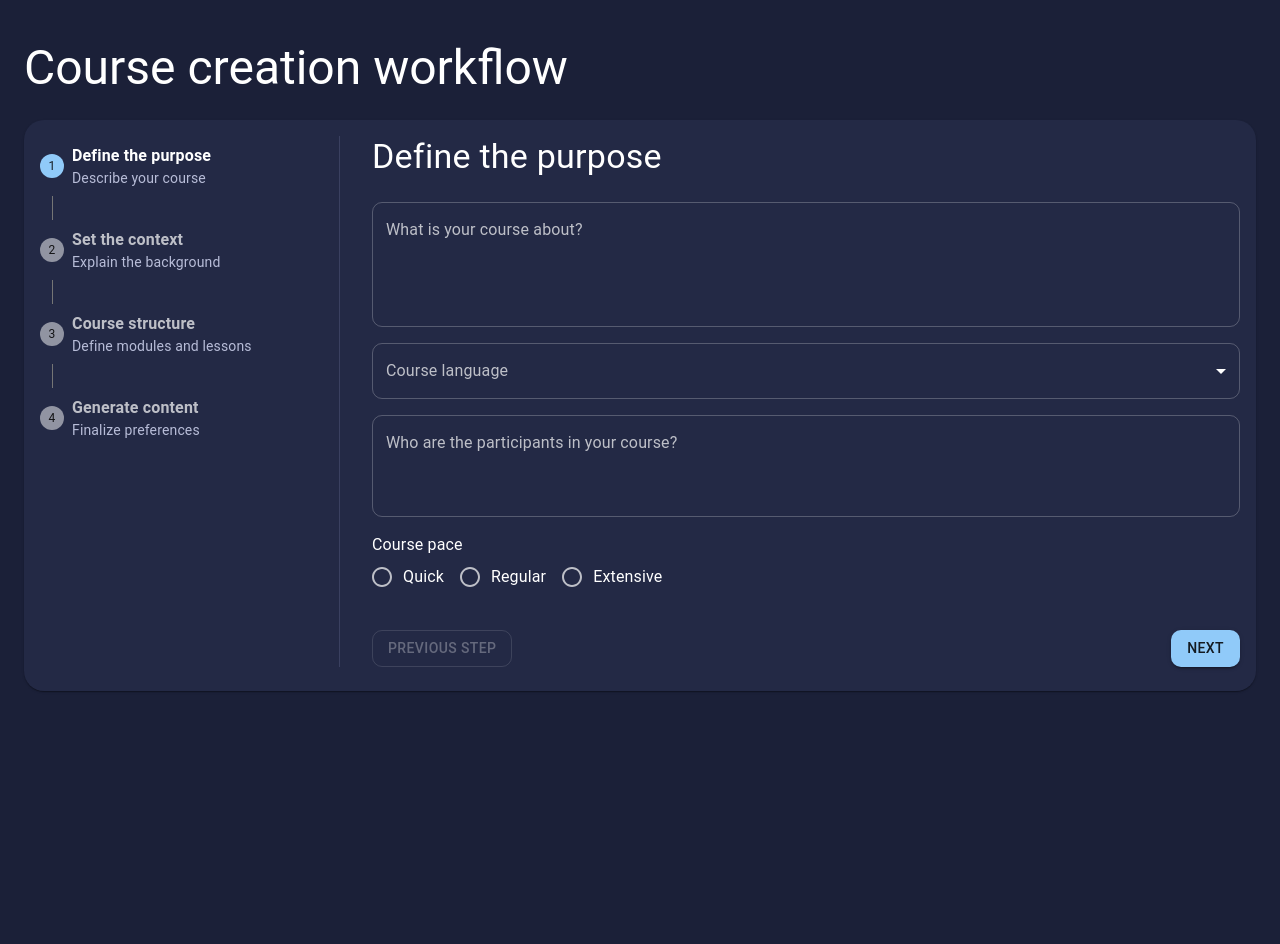
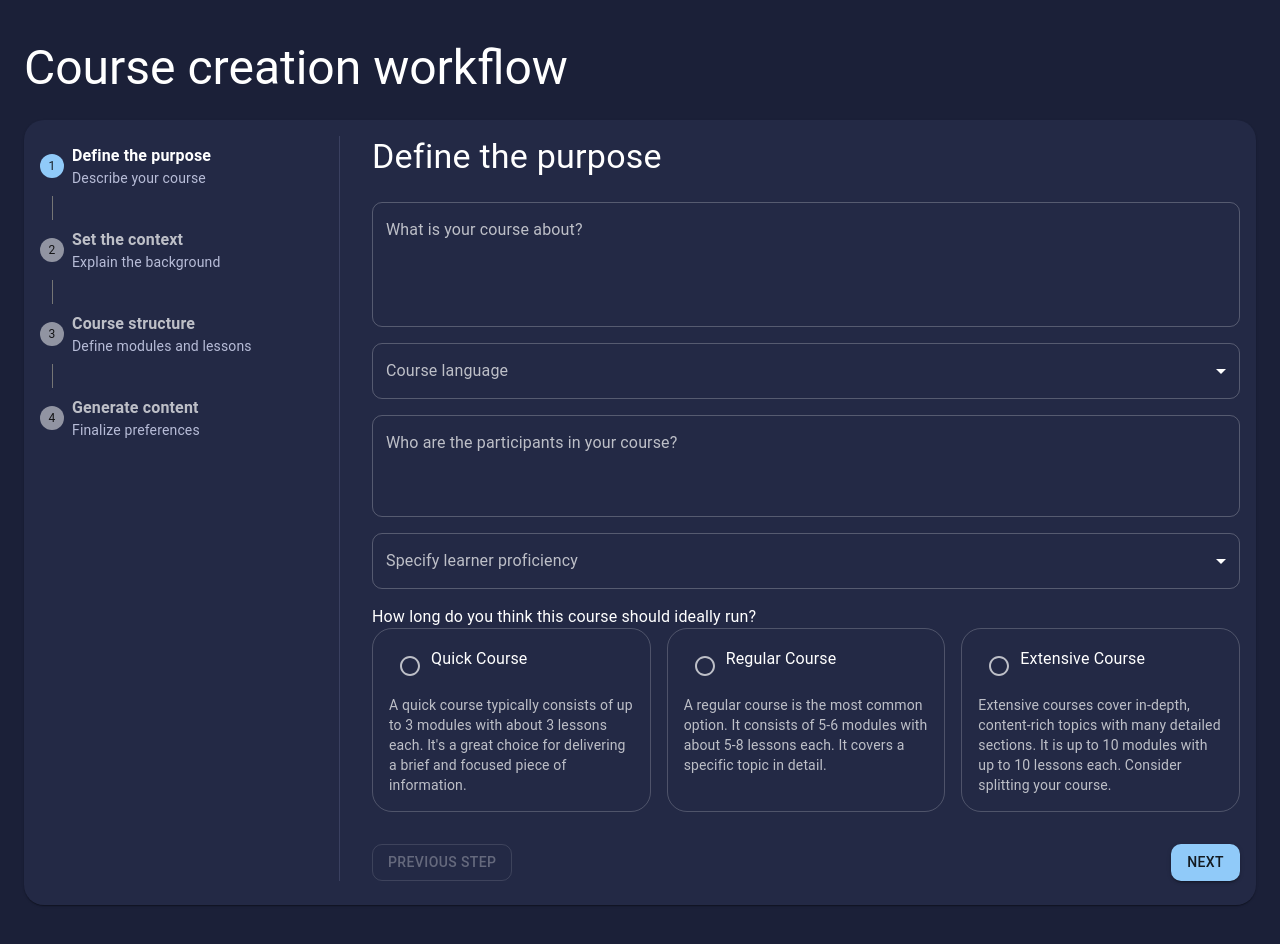
Before and after one commit to knlju/ai-course-creation, a Next.js app: page / in a window 1280 px wide. Before the commit the page ends 800 px from the top, so only its background shows below. Built offline with nearby package versions, Linux system fonts and the light colour scheme.

Commit message:
Fix step 1 proficiency and duration wiring across form and AI prompts

```diff
--- a/pages/api/ai/structures.ts
+++ b/pages/api/ai/structures.ts
@@ -26,6 +26,8 @@ const requestSchema = z.object({
   courseTopic: z.string().default(''),
   language: z.string().default('English'),
   audience: z.string().default(''),
+  learnerProficiency: z.enum(['entry', 'intermediate', 'advanced']).default('entry'),
+  courseDuration: z.enum(['quick', 'regular', 'extensive']).default('regular'),
   learningGoal: z.string().default(''),
   courseTitle: z.string().default(''),
 });
--- a/pages/api/ai/suggestions.ts
+++ b/pages/api/ai/suggestions.ts
@@ -11,6 +11,8 @@ const requestSchema = z.object({
   courseTopic: z.string().default(''),
   language: z.string().default('English'),
   audience: z.string().default(''),
+  learnerProficiency: z.enum(['entry', 'intermediate', 'advanced']).default('entry'),
+  courseDuration: z.enum(['quick', 'regular', 'extensive']).default('regular'),
   learningGoal: z.string().default(''),
   courseTitle: z.string().default(''),
 });
--- a/src/components/CourseGenerationForm.tsx
+++ b/src/components/CourseGenerationForm.tsx
@@ -38,7 +38,8 @@ export default function CourseGenerationForm() {
       courseTopic: '',
       language: '',
       audience: '',
-      coursePace: undefined,
+      learnerProficiency: undefined,
+      courseDuration: undefined,
       learningGoal: '',
       courseTitle: '',
       courseDescription: '',
@@ -48,9 +49,19 @@ export default function CourseGenerationForm() {
     },
   });
 
-  const context = form.watch(['courseTopic', 'language', 'audience', 'learningGoal', 'courseTitle']);
-  const [courseTopic, language, audience, learningGoal, courseTitle] = context;
-  const canGenerateStructure = Boolean(courseTopic && language && audience && learningGoal && courseTitle);
+  const context = form.watch([
+    'courseTopic',
+    'language',
+    'audience',
+    'learnerProficiency',
+    'courseDuration',
+    'learningGoal',
+    'courseTitle',
+  ]);
+  const [courseTopic, language, audience, learnerProficiency, courseDuration, learningGoal, courseTitle] = context;
+  const canGenerateStructure = Boolean(
+    courseTopic && language && audience && learnerProficiency && courseDuration && learningGoal && courseTitle
+  );
 
   const {
     data: suggestedStructures = [],
@@ -67,6 +78,8 @@ export default function CourseGenerationForm() {
         courseTopic,
         language,
         audience,
+        learnerProficiency,
+        courseDuration,
         learningGoal,
         courseTitle,
       }),
@@ -87,7 +100,7 @@ export default function CourseGenerationForm() {
 
   const stepFields = useMemo<Record<number, Array<keyof FormValues>>>(
     () => ({
-      0: ['courseTopic', 'language', 'audience', 'coursePace'],
+      0: ['courseTopic', 'language', 'audience', 'learnerProficiency', 'courseDuration'],
       1: ['learningGoal', 'courseTitle', 'courseDescription'],
       2: ['modules'],
       3: ['includeImages', 'imageStyle'],
--- a/src/components/course-form/step-set-context/SuggestionTextField.tsx
+++ b/src/components/course-form/step-set-context/SuggestionTextField.tsx
@@ -38,10 +38,18 @@ export default function SuggestionTextField({
   model,
 }: Props) {
   const [refreshCount, setRefreshCount] = useState(0);
-  const context = form.watch(['courseTopic', 'language', 'audience', 'learningGoal', 'courseTitle']);
-  const [courseTopic, language, audience, learningGoal, courseTitle] = context;
+  const context = form.watch([
+    'courseTopic',
+    'language',
+    'audience',
+    'learnerProficiency',
+    'courseDuration',
+    'learningGoal',
+    'courseTitle',
+  ]);
+  const [courseTopic, language, audience, learnerProficiency, courseDuration, learningGoal, courseTitle] = context;
 
-  const canGenerate = Boolean(courseTopic && language && audience);
+  const canGenerate = Boolean(courseTopic && language && audience && learnerProficiency && courseDuration);
 
   const suggestionsQuery = useQuery({
     queryKey: ['ai-suggestions', name, provider, model, refreshCount],
@@ -53,6 +61,8 @@ export default function SuggestionTextField({
         courseTopic,
         language,
         audience,
+        learnerProficiency,
+        courseDuration,
         learningGoal,
         courseTitle,
       }),
@@ -109,7 +119,7 @@ export default function SuggestionTextField({
 
       {!canGenerate && (
         <Typography variant="caption" color="text.secondary">
-          Fill topic, language, and audience in step 1 to enable suggestions.
+          Fill topic, language, audience, proficiency, and duration in step 1 to enable suggestions.
         </Typography>
       )}
 
--- a/src/components/course-form/steps/StepDefinePurpose.tsx
+++ b/src/components/course-form/steps/StepDefinePurpose.tsx
@@ -1,4 +1,5 @@
 import {
+  Box,
   FormControl,
   FormControlLabel,
   FormLabel,
@@ -10,6 +11,27 @@ import {
 } from '@mui/material';
 import { Controller } from 'react-hook-form';
 import { StepComponentProps } from '../types';
+
+const durationOptions = [
+  {
+    value: 'quick',
+    title: 'Quick Course',
+    description:
+      "A quick course typically consists of up to 3 modules with about 3 lessons each. It's a great choice for delivering a brief and focused piece of information.",
+  },
+  {
+    value: 'regular',
+    title: 'Regular Course',
+    description:
+      'A regular course is the most common option. It consists of 5-6 modules with about 5-8 lessons each. It covers a specific topic in detail.',
+  },
+  {
+    value: 'extensive',
+    title: 'Extensive Course',
+    description:
+      'Extensive courses cover in-depth, content-rich topics with many detailed sections. It is up to 10 modules with up to 10 lessons each. Consider splitting your course.',
+  },
+] as const;
 
 export default function StepDefinePurpose({ control, form }: StepComponentProps) {
   return (
@@ -62,21 +84,66 @@ export default function StepDefinePurpose({ control, form }: StepComponentProps)
           />
         )}
       />
-      <FormControl error={!!form.formState.errors.coursePace}>
-        <FormLabel sx={{ color: '#fff' }}>Course pace</FormLabel>
+
+      <Controller
+        name="learnerProficiency"
+        control={control}
+        render={({ field, fieldState }) => (
+          <TextField
+            {...field}
+            select
+            label="Specify learner proficiency"
+            error={!!fieldState.error}
+            helperText={fieldState.error?.message}
+            fullWidth
+          >
+            <MenuItem value="entry">Entry level</MenuItem>
+            <MenuItem value="intermediate">Intermediate level</MenuItem>
+            <MenuItem value="advanced">Advanced level</MenuItem>
+          </TextField>
+        )}
+      />
+
+      <FormControl error={!!form.formState.errors.courseDuration}>
+        <FormLabel sx={{ color: '#fff' }}>How long do you think this course should ideally run?</FormLabel>
         <Controller
-          name="coursePace"
+          name="courseDuration"
           control={control}
           render={({ field }) => (
-            <RadioGroup row {...field}>
-              <FormControlLabel value="quick" control={<Radio />} label="Quick" />
-              <FormControlLabel value="regular" control={<Radio />} label="Regular" />
-              <FormControlLabel value="extensive" control={<Radio />} label="Extensive" />
+            <RadioGroup
+              row
+              {...field}
+              sx={{ display: 'grid', gap: 2, gridTemplateColumns: { xs: '1fr', md: 'repeat(3, minmax(0, 1fr))' } }}
+            >
+              {durationOptions.map((option) => {
+                const selected = field.value === option.value;
+                return (
+                  <Box
+                    key={option.value}
+                    sx={{
+                      border: '1px solid',
+                      borderColor: selected ? 'primary.main' : 'rgba(255,255,255,0.2)',
+                      borderRadius: 2,
+                      p: 2,
+                    }}
+                  >
+                    <FormControlLabel
+                      value={option.value}
+                      control={<Radio />}
+                      label={<Typography variant="subtitle1">{option.title}</Typography>}
+                      sx={{ alignItems: 'flex-start', m: 0 }}
+                    />
+                    <Typography variant="body2" color="text.secondary" sx={{ mt: 1 }}>
+                      {option.description}
+                    </Typography>
+                  </Box>
+                );
+              })}
             </RadioGroup>
           )}
         />
         <Typography variant="caption" color="error">
-          {form.formState.errors.coursePace?.message}
+          {form.formState.errors.courseDuration?.message}
         </Typography>
       </FormControl>
     </>
--- a/src/lib/ai/courseStructure.ts
+++ b/src/lib/ai/courseStructure.ts
@@ -14,7 +14,10 @@ export type SuggestedStructure = {
   modules: SuggestedStructureModule[];
 };
 
-type PromptInput = Pick<FormValues, 'courseTopic' | 'language' | 'audience' | 'learningGoal' | 'courseTitle'>;
+type PromptInput = Pick<
+  FormValues,
+  'courseTopic' | 'language' | 'audience' | 'learnerProficiency' | 'courseDuration' | 'learningGoal' | 'courseTitle'
+>;
 
 export function buildCourseStructurePrompt(input: PromptInput) {
   return [
@@ -31,6 +34,8 @@ export function buildCourseStructurePrompt(input: PromptInput) {
     `Course topic: ${input.courseTopic || 'N/A'}`,
     `Language: ${input.language || 'English'}`,
     `Audience: ${input.audience || 'N/A'}`,
+    `Learner proficiency: ${input.learnerProficiency || 'N/A'}`,
+    `Course duration: ${input.courseDuration || 'N/A'}`,
     `Learning goal: ${input.learningGoal || 'N/A'}`,
     `Course title: ${input.courseTitle || 'N/A'}`,
   ].join('\n');
--- a/src/lib/ai/fetchCourseStructures.ts
+++ b/src/lib/ai/fetchCourseStructures.ts
@@ -7,6 +7,8 @@ type FetchCourseStructuresInput = {
   courseTopic: string;
   language: string;
   audience: string;
+  learnerProficiency: 'entry' | 'intermediate' | 'advanced';
+  courseDuration: 'quick' | 'regular' | 'extensive';
   learningGoal: string;
   courseTitle: string;
 };
--- a/src/lib/ai/fetchSuggestions.ts
+++ b/src/lib/ai/fetchSuggestions.ts
@@ -8,6 +8,8 @@ type FetchSuggestionsInput = {
   courseTopic: string;
   language: string;
   audience: string;
+  learnerProficiency: 'entry' | 'intermediate' | 'advanced';
+  courseDuration: 'quick' | 'regular' | 'extensive';
   learningGoal: string;
   courseTitle: string;
 };
--- a/src/lib/ai/prompt.ts
+++ b/src/lib/ai/prompt.ts
@@ -2,7 +2,10 @@ import { FormValues } from '../formSchema';
 
 export type SuggestionField = 'learningGoal' | 'courseTitle' | 'courseDescription';
 
-type PromptInput = Pick<FormValues, 'courseTopic' | 'language' | 'audience' | 'learningGoal' | 'courseTitle'>;
+type PromptInput = Pick<
+  FormValues,
+  'courseTopic' | 'language' | 'audience' | 'learnerProficiency' | 'courseDuration' | 'learningGoal' | 'courseTitle'
+>;
 
 const fieldInstructions: Record<SuggestionField, string> = {
   learningGoal:
@@ -25,6 +28,8 @@ export function buildSuggestionPrompt(field: SuggestionField, input: PromptInput
     `Course topic: ${input.courseTopic || 'N/A'}`,
     `Language: ${input.language || 'English'}`,
     `Audience: ${input.audience || 'N/A'}`,
+    `Learner proficiency: ${input.learnerProficiency || 'N/A'}`,
+    `Course duration: ${input.courseDuration || 'N/A'}`,
     `Current learning goal: ${input.learningGoal || 'N/A'}`,
     `Current course title: ${input.courseTitle || 'N/A'}`,
     `Target field: ${field}`,
--- a/src/lib/formSchema.ts
+++ b/src/lib/formSchema.ts
@@ -4,8 +4,11 @@ export const stepOneSchema = z.object({
   courseTopic: z.string().min(20, 'Please provide at least 20 characters.'),
   language: z.string().min(1, 'Select a language.'),
   audience: z.string().min(10, 'Please describe your audience (min 10 chars).'),
-  coursePace: z.enum(['quick', 'regular', 'extensive'], {
-    required_error: 'Select a course pace.',
+  learnerProficiency: z.enum(['entry', 'intermediate', 'advanced'], {
+    required_error: 'Select learner proficiency.',
+  }),
+  courseDuration: z.enum(['quick', 'regular', 'extensive'], {
+    required_error: 'Select a course duration.',
   }),
 });
 
```
